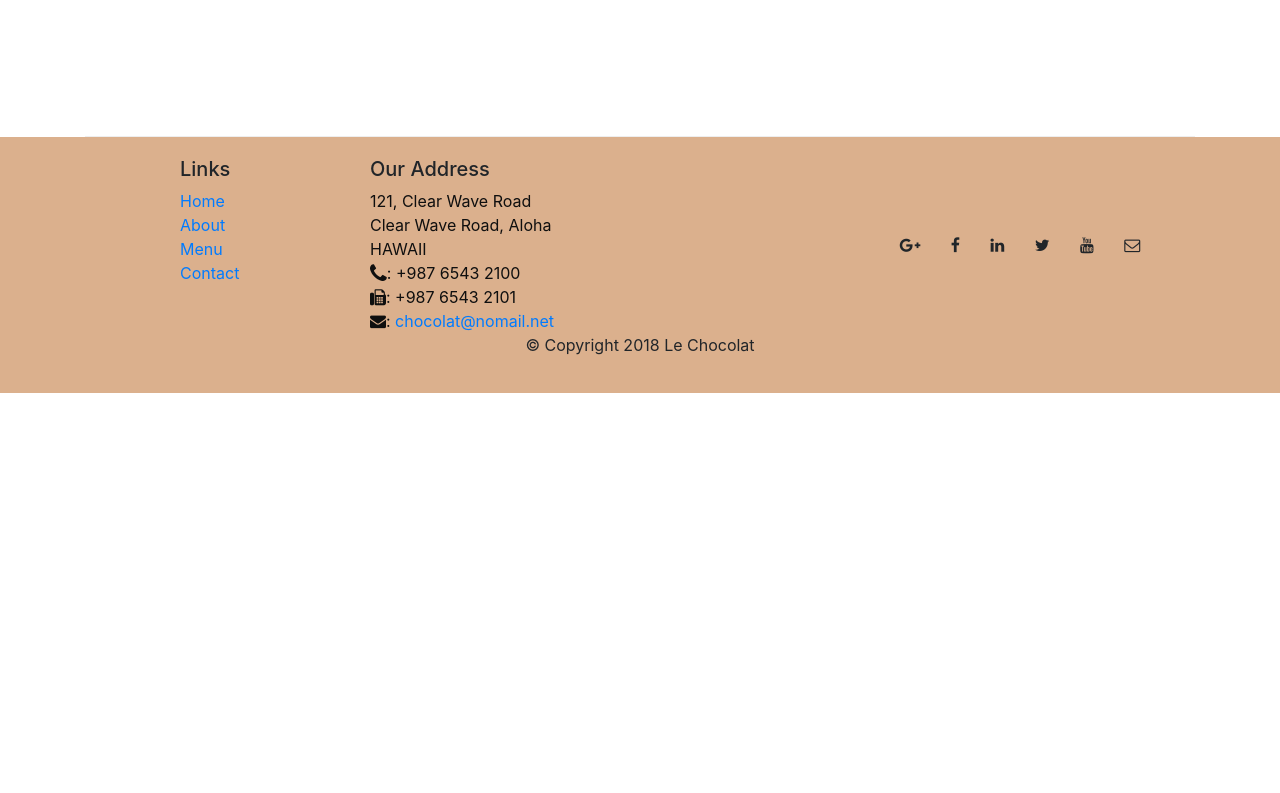
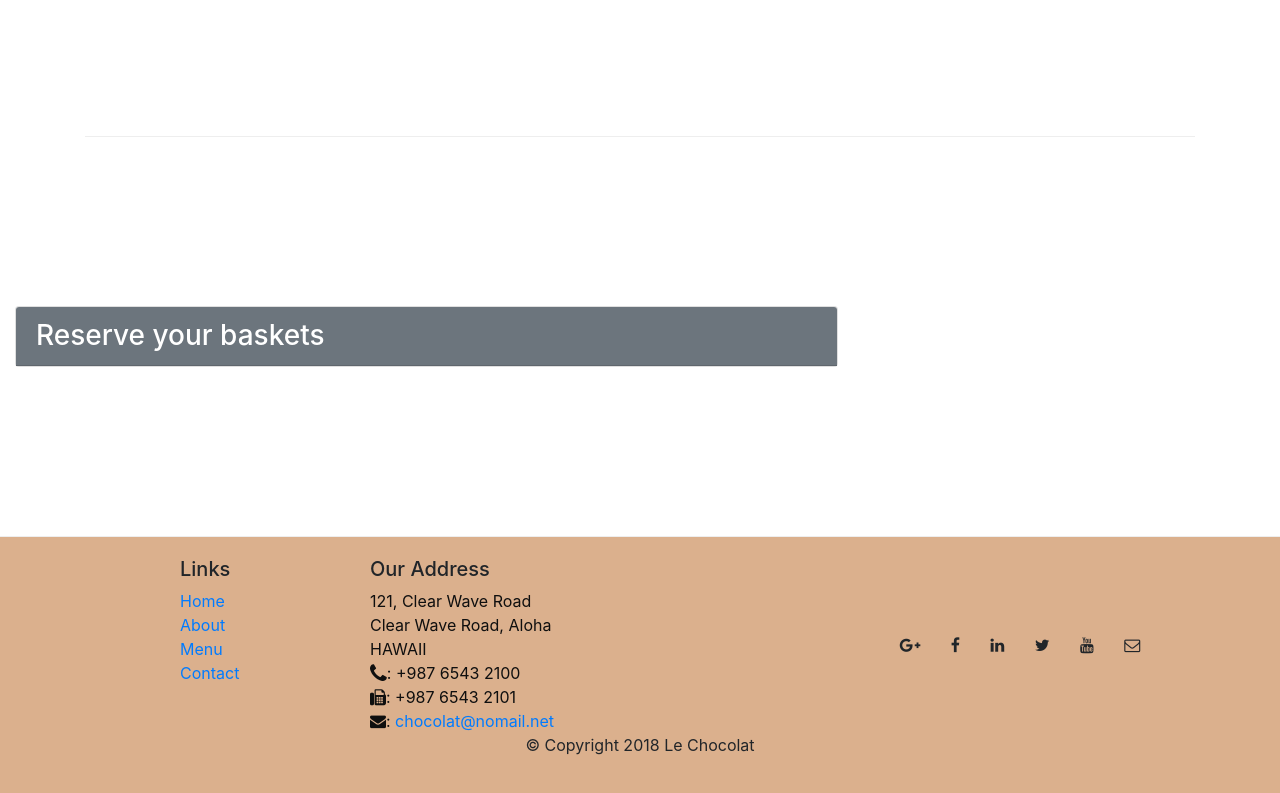
Before and after one commit to vasilis-smiris/leChocolat, a website: page index.html in a window 1280 px wide. Shown: the part 1376-2169 px from the top of the page. Before the commit the page ends 1769 px from the top, so only its background shows below. Drawn offline with nearby package versions, Linux system fonts and the light colour scheme.

Commit message:
mid commit

```diff
--- a/index.html
+++ b/index.html
@@ -103,6 +103,14 @@
         </div>
     </div>
 
+    <div class="row row-content align-items-center">
+        <div class="col-12 col-sm-8">
+            <div class="card">
+                <h3 class="card-header bg-secondary text-white">Reserve your baskets</h3>
+            </div>
+        </div>
+    </div>
+
     <footer class="footer">
         <div class="container">
             <div class="row">
```
Also changed, not shown: aboutus.html (+6 -3 lines).
